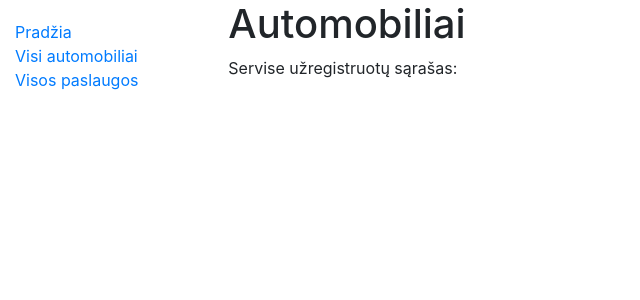
After one commit to Just1s/autoservisas, a Django app: page /autoservice/automobiliai/ in a window 1280 px wide. The commit adds this page. Shown: the top 300 px of the page, without its empty margins (0-640 px from the left). Run offline with Django 4.2, Linux system fonts and the light colour scheme; data that the repository does not hold is empty; some libraries are stand-ins or nearby versions.

Commit message:
visu auto atvaizdavimas

```diff
--- /dev/null
+++ b/mysite/autoservice/templates/automobiliai.html
@@ -0,0 +1,8 @@
+{% extends 'base.html' %}
+{% block content %}
+<h1>Automobiliai</h1>
+<p>Servise užregistruotų sąrašas:</p>
+{% for a in automobiliai %}
+<li>{{a.klientas}} - {{a.auto_modelis_id}} {{a.valst_nr}}</li>
+{% endfor %}
+{% endblock %}
--- a/mysite/autoservice/templates/base.html
+++ b/mysite/autoservice/templates/base.html
@@ -16,7 +16,7 @@
       {% block sidebar %}
         <ul class="sidebar-nav">
           <li><a href="{% url 'index' %}">Pradžia</a></li>
-          <li><a href="">Visi automobiliai</a></li>
+          <li><a href="{% url 'automobiliai' %}">Visi automobiliai</a></li>
           <li><a href="">Visos paslaugos</a></li>
         </ul>
      {% endblock %}
--- a/mysite/autoservice/urls.py
+++ b/mysite/autoservice/urls.py
@@ -2,5 +2,6 @@ from django.urls import path
 from . import views
 
 urlpatterns = [
-    path('', views.index, name='index')
+    path('', views.index, name='index'),
+    path('automobiliai/', views.automobiliai, name='automobiliai')
 ]
--- a/mysite/autoservice/views.py
+++ b/mysite/autoservice/views.py
@@ -13,3 +13,12 @@ def index(request):
                'uzsakymu_kiekis': uzsakymu_kiekis}
 
     return render(request, 'index.html', context=kontext)
+
+
+def automobiliai(request):
+    auto = Automobilis.objects.all()
+    kontext = {
+        'automobiliai': auto
+    }
+
+    return render(request, 'automobiliai.html', context=kontext)
```
